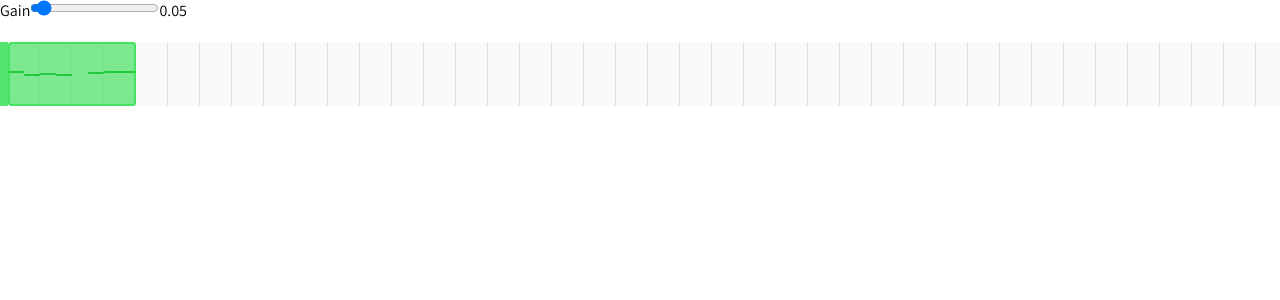
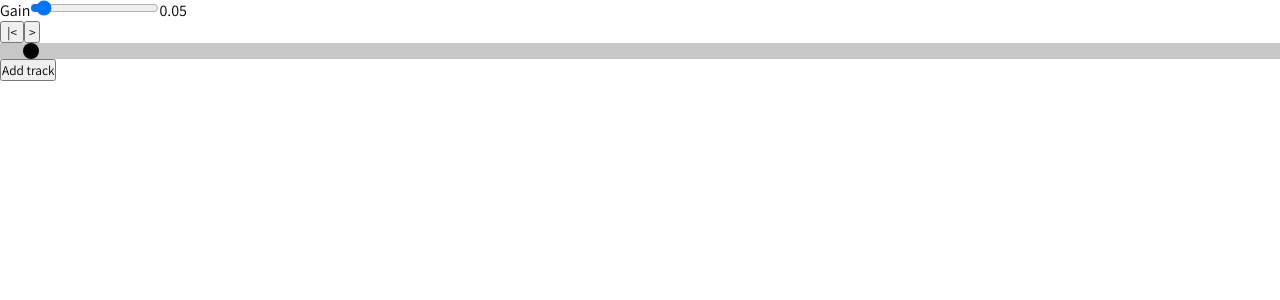
Before and after one commit to maanlamp/typed-music, a React (Create React App) app: page / in a window 1280 px wide. Shown: the top 300 px of the page. Built offline with nearby package versions, Linux system fonts and the light colour scheme.

Commit message:
Implement basic track timeline

```diff
--- a/src/components/track.css
+++ b/src/components/track.css
@@ -1,8 +1,13 @@
+.track-container {
+	display: flex;
+	width: 100%;
+}
+
 .track {
 	margin-top: "4px";
-	border-left: 8px solid var(--color);
 	position: relative;
 	height: 4rem;
+	box-shadow: inset 0 0 0 2px rgba(0, 0, 0, 0.03);
 	background: repeating-linear-gradient(
 		90deg,
 		var(--grey),
@@ -10,4 +15,21 @@
 		var(--darker-grey) var(--pixels-per-bar),
 		var(--grey) var(--pixels-per-bar)
 	);
+	width: 100%;
 }
+
+.track-thumb {
+	background: var(--color);
+	width: 32px;
+	cursor: pointer;
+	transition: all 0.1s ease;
+	z-index: 1;
+}
+
+.track-thumb:not(.open):hover {
+	transform: scale(0.9);
+}
+
+.track-thumb.open {
+	width: unset;
+}
--- a/src/components/track.tsx
+++ b/src/components/track.tsx
@@ -1,9 +1,9 @@
 import Recording, {
 	type Recording as RecordingType
 } from "components/recording";
-import { darken } from "lib/color";
 import usePlayback from "lib/playback";
-import { styleVars } from "lib/utils";
+import { classes, styleVars } from "lib/utils";
+import { useState } from "react";
 import "./track.css";
 
 export type Track = RecordingType[];
@@ -13,26 +13,41 @@ type TrackProps = Readonly<{
 	color: string;
 	units: ReturnType<typeof usePlayback>["units"];
 	playback: (recording: RecordingType) => void;
+	remove: () => void;
 }>;
 
 const Track = ({
 	track,
 	color,
 	units,
-	playback
+	playback,
+	remove
 }: TrackProps) => {
-	const grey = `#F9F9F9`;
-	const darkerGrey = darken(grey, 0.2);
+	const [open, setOpen] = useState(false);
+
+	const toggleOpen = () => setOpen(!open);
 
 	return (
 		<div
-			className="track"
+			className="track-container"
 			style={styleVars({
-				grey,
-				darkerGrey,
-				color,
-				pixelsPerBar: `${units.pixelsPerBeat}px`
+				color
 			})}>
+			<div
+				className={classes([
+					"track-thumb",
+					open && "open"
+				])}
+				onClick={toggleOpen}>
+				{open && (
+					<>
+						<button onClick={remove}>
+							Delete track
+						</button>
+					</>
+				)}
+			</div>
+			<div className="track">
 				{track.map(recording => (
 					<Recording
 						key={recording.start}
@@ -43,6 +58,7 @@ const Track = ({
 					/>
 				))}
 			</div>
+		</div>
 	);
 };
 
--- /dev/null
+++ b/src/components/tracks.css
@@ -0,0 +1,35 @@
+.tracks {
+	position: relative;
+}
+
+.timeline {
+	height: 16px;
+	background: var(--darker-grey);
+	position: relative;
+}
+
+.timeline .timeline-thumb {
+	width: 16px;
+	height: 16px;
+	border-radius: 50%;
+	background: black;
+	position: absolute;
+	transform: translateX(calc(31px - 50%));
+	cursor: pointer;
+	transition: transform 0.1s ease;
+	z-index: 2;
+}
+
+.timeline .timeline-thumb:hover {
+	transform: translateX(calc(31px - 50%)) scale(1.5);
+}
+
+.timeline-cursor {
+	position: absolute;
+	width: 1px;
+	background: red;
+	top: 0;
+	bottom: 0;
+	z-index: 1;
+	transform: translateX(31px);
+}
--- /dev/null
+++ b/src/components/tracks.tsx
@@ -0,0 +1,210 @@
+import Track, {
+	type Track as TrackType
+} from "components/track";
+import useAudio, { Synthesiser } from "lib/audio";
+import { darken } from "lib/color";
+import useMidi from "lib/midi";
+import usePlayback from "lib/playback";
+import { concat, withoutIndex } from "lib/state";
+import { classes, styleVars } from "lib/utils";
+import { useState } from "react";
+import "./tracks.css";
+
+const colors = [
+	"#53E46E",
+	"#EEE82C",
+	"#B4ADEA",
+	"#F476C2",
+	"#FF9447"
+];
+
+const Tracks = () => {
+	const [volume, setVolume] = useState(0.05);
+	const [tracks, setTracks] = useState<TrackType[]>();
+	const audio = useAudio({ volume });
+	const {
+		playback,
+		units,
+		time,
+		playing,
+		setPlaying,
+		setTime
+	} = usePlayback({
+		bpm: 100,
+		signature: [4, 4],
+		audio
+	});
+	useMidi({
+		play: note => audio.play({ note, synth: organ }),
+		stop: audio.stop
+	});
+
+	const grey = `#F9F9F9`;
+	const darkerGrey = darken(grey, 0.2);
+
+	return (
+		<div
+			style={styleVars({
+				grey,
+				darkerGrey,
+				pixelsPerBar: `${units.pixelsPerBeat}px`
+			})}>
+			<div>
+				<span>Gain</span>
+				<input
+					defaultValue={volume * 100}
+					type="range"
+					onChange={({ target: { value } }) => {
+						audio.gain.current.gain.value =
+							parseInt(value) / 100;
+						setVolume(audio.gain.current.gain.value);
+					}}
+				/>
+				<span>{volume}</span>
+			</div>
+			<div>
+				<button onClick={() => setTime(0)}>
+					&nbsp; |&lt; &nbsp;
+				</button>
+				<button onClick={() => setPlaying(!playing)}>
+					&nbsp;
+					{playing ? "||" : ">"}
+					&nbsp;
+				</button>
+			</div>
+			<div className="tracks">
+				<div className={classes(["timeline"])}>
+					{/* TODO: Dragging */}
+					<div
+						className="timeline-thumb"
+						style={{
+							left: `${
+								time * units.pixelsPerMillisecond
+							}px`
+						}}
+					/>
+				</div>
+				<div
+					className="timeline-cursor"
+					style={{
+						left: `${
+							time * units.pixelsPerMillisecond
+						}px`
+					}}
+				/>
+				<div>
+					{tracks?.map((track, i) => (
+						<Track
+							key={i}
+							track={track}
+							units={units}
+							color={
+								colors[i % colors.length] || colors[0]
+							}
+							playback={recording =>
+								playback(recording, organ)
+							}
+							remove={() => setTracks(withoutIndex(i))}
+						/>
+					))}
+				</div>
+			</div>
+			<button
+				onClick={() =>
+					setTracks(concat<TrackType>([]))
+				}>
+				Add track
+			</button>
+		</div>
+	);
+};
+
+enum Interval {
+	Cent = 1,
+	Semitone = 100,
+	Tone = 200,
+	Octave = 1200
+}
+
+const organ: Synthesiser = [
+	{
+		type: "sine",
+		detune: Interval.Octave * -1,
+		gain: 1
+	},
+	{
+		type: "sine",
+		detune: 0,
+		gain: 1
+	},
+	{
+		type: "sine",
+		detune: Interval.Octave,
+		gain: 0.5
+	},
+	{
+		type: "sine",
+		detune: Interval.Octave * 2,
+		gain: 0.25
+	},
+	{
+		type: "sine",
+		detune: Interval.Octave * 3,
+		gain: 0.125
+	}
+];
+
+// range(colors.length).map(() =>
+// 			range(1 + random(6)).map(i => ({
+// 				start: 0 + i * units.millisecondsPerBar,
+// 				end:
+// 					units.millisecondsPerBar +
+// 					i * units.millisecondsPerBar,
+// 				notes: [
+// 					{
+// 						note: 69,
+// 						velocity: 127,
+// 						time: (0 * units.millisecondsPerBeat) / 4,
+// 						duration: units.millisecondsPerBeat / 2
+// 					},
+// 					{
+// 						note: 69 - 5,
+// 						velocity: 127,
+// 						time: (2 * units.millisecondsPerBeat) / 4,
+// 						duration: units.millisecondsPerBeat / 4
+// 					},
+// 					{
+// 						note: 69 - 5,
+// 						velocity: 127,
+// 						time: (3 * units.millisecondsPerBeat) / 4,
+// 						duration: units.millisecondsPerBeat / 4
+// 					},
+// 					{
+// 						note: 69 - 3,
+// 						velocity: 127,
+// 						time: (4 * units.millisecondsPerBeat) / 4,
+// 						duration: units.millisecondsPerBeat / 2
+// 					},
+// 					{
+// 						note: 69 - 5,
+// 						velocity: 127,
+// 						time: (6 * units.millisecondsPerBeat) / 4,
+// 						duration: units.millisecondsPerBeat / 2
+// 					},
+// 					{
+// 						note: 69 - 1,
+// 						velocity: 127,
+// 						time: (10 * units.millisecondsPerBeat) / 4,
+// 						duration: units.millisecondsPerBeat / 2
+// 					},
+// 					{
+// 						note: 69,
+// 						velocity: 127,
+// 						time: (12 * units.millisecondsPerBeat) / 4,
+// 						duration: units.millisecondsPerBeat
+// 					}
+// 				]
+// 			}))
+// 		)
+
+export default Tracks;
--- a/src/index.tsx
+++ b/src/index.tsx
@@ -1,140 +1,16 @@
-import Track, {
-	type Track as TrackType
-} from "components/track";
+import Tracks from "components/tracks";
 import "index.css";
-import useAudio, { Synthesiser } from "lib/audio";
-import useMidi from "lib/midi";
-import usePlayback from "lib/playback";
-import React, { useState } from "react";
+import React from "react";
 import ReactDOM from "react-dom";
-
-enum Interval {
-	Cent = 1,
-	Semitone = 100,
-	Tone = 200,
-	Octave = 1200
-}
-
-const organ: Synthesiser = [
-	{
-		type: "sine",
-		detune: Interval.Octave * -1,
-		gain: 1
-	},
-	{
-		type: "sine",
-		detune: 0,
-		gain: 1
-	},
-	{
-		type: "sine",
-		detune: Interval.Octave,
-		gain: 0.5
-	},
-	{
-		type: "sine",
-		detune: Interval.Octave * 2,
-		gain: 0.25
-	},
-	{
-		type: "sine",
-		detune: Interval.Octave * 3,
-		gain: 0.125
-	}
-];
-
-const colors = [
-	"#53E46E",
-	"#EEE82C",
-	"#B4ADEA",
-	"#F476C2",
-	"#FF9447"
-];
 
 // TODO: Visualise current input with https://developer.mozilla.org/en-US/docs/Web/API/AnalyserNode
 
 const App = () => {
-	const [volume, setVolume] = useState(0.05);
-	const audio = useAudio({ volume });
-	const { play, stop, gain } = audio;
-	const inputs = useMidi({
-		play: note => play({ note, synth: organ }),
-		stop
-	});
-	const { playback, units } = usePlayback({
-		bpm: 100,
-		signature: [4, 4],
-		audio
-	});
-	const [tracks, setTracks] = useState<TrackType[]>([
-		[
-			{
-				start: 0,
-				end: units.millisecondsPerBar,
-				notes: [
-					{
-						note: 69,
-						velocity: 127,
-						time: (0 * units.millisecondsPerBeat) / 4,
-						duration: units.millisecondsPerBeat / 2
-					},
-					{
-						note: 69 - 5,
-						velocity: 127,
-						time: (2 * units.millisecondsPerBeat) / 4,
-						duration: units.millisecondsPerBeat / 4
-					},
-					{
-						note: 69 - 5,
-						velocity: 127,
-						time: (3 * units.millisecondsPerBeat) / 4,
-						duration: units.millisecondsPerBeat / 4
-					},
-					{
-						note: 69 - 3,
-						velocity: 127,
-						time: (4 * units.millisecondsPerBeat) / 4,
-						duration: units.millisecondsPerBeat / 2
-					},
-					{
-						note: 69 - 5,
-						velocity: 127,
-						time: (6 * units.millisecondsPerBeat) / 4,
-						duration: units.millisecondsPerBeat / 2
-					},
-					{
-						note: 69 - 1,
-						velocity: 127,
-						time: (10 * units.millisecondsPerBeat) / 4,
-						duration: units.millisecondsPerBeat / 2
-					},
-					{
-						note: 69,
-						velocity: 127,
-						time: (12 * units.millisecondsPerBeat) / 4,
-						duration: units.millisecondsPerBeat
-					}
-				]
-			}
-		]
-	]);
+	//
 
 	return (
 		<main>
-			<div>
-				<div>
-					<span>Gain</span>
-					<input
-						defaultValue={volume * 100}
-						type="range"
-						onChange={({ target: { value } }) => {
-							gain.current.gain.value =
-								parseInt(value) / 100;
-							setVolume(gain.current.gain.value);
-						}}
-					/>
-					<span>{volume}</span>
-				</div>
+			{/* <div>
 				<br />
 				{inputs?.map(input => (
 					<div key={input.id}>
@@ -142,22 +18,8 @@ const App = () => {
 						<p>Manufacturer: {input.manufacturer}</p>
 					</div>
 				)) ?? "No MIDI inputs detected."}
-			</div>
-			<div>
-				{tracks?.map((track, i) => (
-					<Track
-						key={i}
-						track={track}
-						units={units}
-						color={
-							colors[i % colors.length] || colors[0]
-						}
-						playback={recording =>
-							playback(recording, organ)
-						}
-					/>
-				))}
-			</div>
+			</div> */}
+			<Tracks />
 		</main>
 	);
 };
--- a/src/lib/playback.ts
+++ b/src/lib/playback.ts
@@ -1,5 +1,6 @@
 import { Recording } from "components/recording";
 import useAudio, { Synthesiser } from "lib/audio";
+import { useEffect, useState } from "react";
 
 type UsePlaybackParams = Readonly<{
 	bpm: number;
@@ -12,6 +13,9 @@ const usePlayback = ({
 	signature,
 	audio
 }: UsePlaybackParams) => {
+	const [time, setTime] = useState(0);
+	const [playing, setPlaying] = useState(false);
+
 	const beatsPerSecond = bpm / 60;
 	const beatsPerBar = signature[0];
 	const pixelsPerBeat = 32;
@@ -47,7 +51,38 @@ const usePlayback = ({
 		}
 	};
 
-	return { units, playback };
+	useEffect(() => {
+		if (!playing) return;
+		let requestedFrame: number;
+		let rep = true;
+		const update = (start: number) => {
+			requestedFrame = requestAnimationFrame(
+				currentTime => {
+					if (!rep) return;
+					setTime(
+						time => time + (currentTime - start)
+					);
+					update(currentTime);
+				}
+			);
+			return requestedFrame;
+		};
+		update(performance.now());
+
+		return () => {
+			rep = false;
+			cancelAnimationFrame(requestedFrame);
+		};
+	}, [playing]);
+
+	return {
+		units,
+		playback,
+		time,
+		playing,
+		setPlaying,
+		setTime
+	};
 };
 
 export default usePlayback;
--- a/src/lib/state.ts
+++ b/src/lib/state.ts
@@ -1,14 +1,30 @@
 import { useRef } from "react";
 
+export const isEmpty = (xs: any[]): xs is [] =>
+	xs.length === 0;
+
 export const concat =
-	<T>(item: T) =>
-	(items: T[]) =>
-		items.concat(item);
+	<T>(item: T | T[]) =>
+	(items: T[] | undefined) =>
+		(items ?? []).concat(
+			Array.isArray(item) && isEmpty(item)
+				? ([[]] as any[])
+				: item
+		);
 
 export const without =
 	<T>(item: T) =>
 	(items: T[]) =>
 		items.filter(x => x !== item);
+
+export const withoutIndex =
+	(index: number) =>
+	<T>(xs: T[] | undefined) => {
+		if (!xs) return xs;
+		const clone = xs.slice();
+		clone.splice(index, 1);
+		return clone;
+	};
 
 export const merge =
 	<T extends object>(
```
Lines whose indentation alone changed are shown as unchanged.
